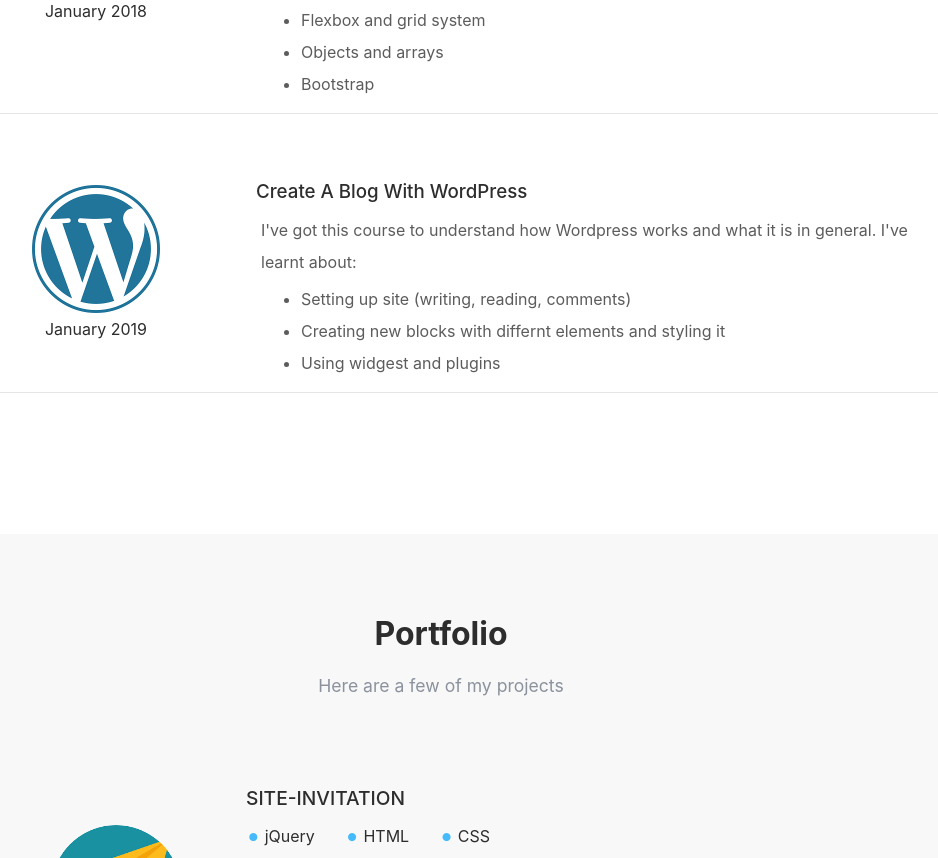
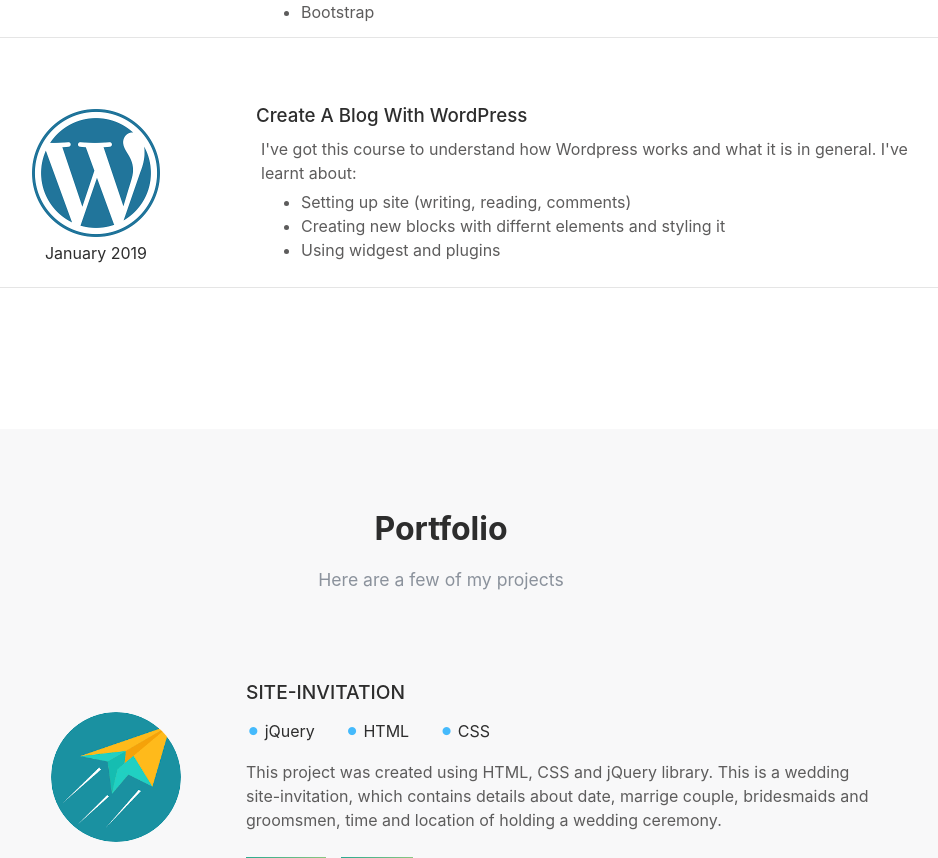
Before and after one commit to irynahotsiy/iHotsiy-Portfolio, a React (Create React App) app: page / in a window 1280 px wide. Shown: the part 1942-2800 px from the top of the page, without its empty margins (199-1137 px from the left). Built offline with nearby package versions, Linux system fonts and the light colour scheme.

Commit message:
change line-height of background of projects and courses

```diff
--- a/src/components/Courses/Courses.css
+++ b/src/components/Courses/Courses.css
@@ -36,7 +36,7 @@
 }
 .information p, ul {
     margin: 5px;
-    line-height: 2;
+    line-height: 1.5;
     color:#5d5c5c;
 }
 
@@ -58,7 +58,6 @@ hr {
         justify-content: center;
     }
     .information p, ul {
-        line-height: 1.5;
         font-size: 1rem;
         text-align: justify;
     }
--- a/src/components/Portfolio/Portfolio.css
+++ b/src/components/Portfolio/Portfolio.css
@@ -60,7 +60,7 @@
 .project-background p {
     padding: 0;
     margin: 15px 0;
-    line-height: 1.8;
+    line-height: 1.5;
     color: #5d5c5c;
 }
 
```
